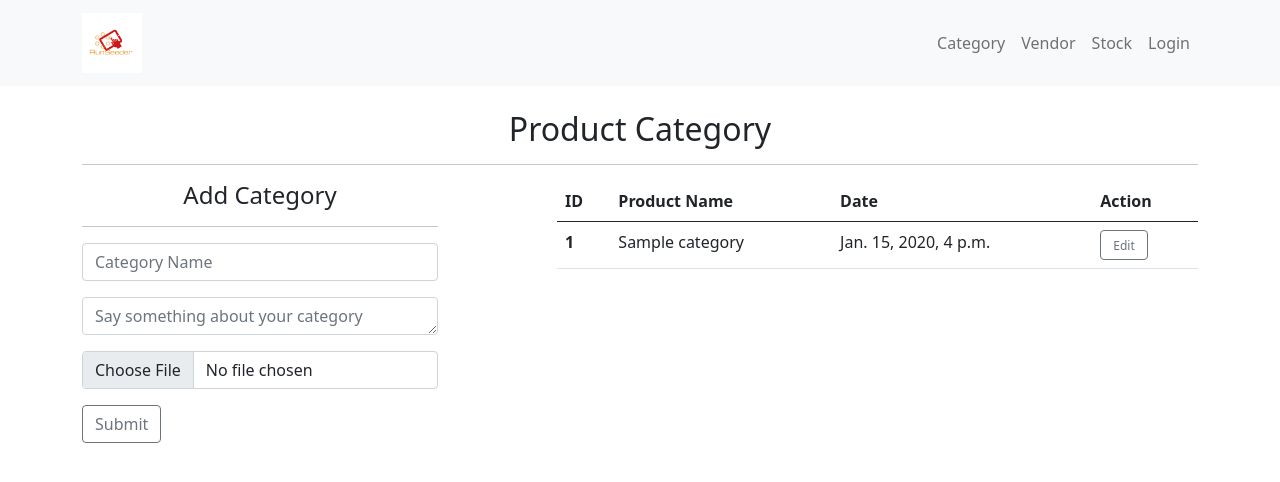
After one commit to Ammin124/StoreManagement, a Django app: page /category/ in a window 1280 px wide. The commit adds this page. Shown: the top 482 px of the page. Run offline with Django 4.2, Linux system fonts and the light colour scheme; tables that the repository leaves empty hold one stand-in row (values such as "Sample post").

Commit message:
Product Category add &view section

```diff
--- /dev/null
+++ b/app/forms.py
@@ -0,0 +1,16 @@
+from django import forms
+from .models import Category, Vendor, UserProfile, StoreItem
+
+class CategoryForms(forms.ModelForm):
+    name = forms.CharField(label="", widget=forms.TextInput(attrs={'class': 'form-control', 'placeholder': 'Category Name'}))
+    about = forms.CharField(label="", widget=forms.Textarea(attrs={'class': 'form-control', 'placeholder': 'Say something about your category', 'style': 'height:20px;'}))
+    class Meta:
+        model = Category
+        fields = ('name', 'about', 'image')
+
+        widgets = {
+            'image': forms.FileInput(attrs={'class': 'form-control'}),
+        }
+        labels = {
+            'image': '',
+        }
--- a/app/models.py
+++ b/app/models.py
@@ -20,6 +20,8 @@ class Category(models.Model):
 
     def __str__(self):
         return self.name
+    class Meta:
+        ordering = ['-id']
 
 class Vendor(models.Model):
     name = models.CharField(max_length=200, unique=True)
--- a/app/urls.py
+++ b/app/urls.py
@@ -4,6 +4,8 @@ from . import views
 urlpatterns = [
     path('', views.loginUser, name='login'),
     path('home/', views.home, name='home'),
+    path('category/', views.category, name='category'),
+
     path('logout/', views.logoutUser, name='logout'),
 
 ]
--- a/app/views.py
+++ b/app/views.py
@@ -2,6 +2,8 @@ from django.contrib.auth import authenticate
 from django.shortcuts import render, redirect
 from django.contrib.auth import authenticate,login,logout
 from django.contrib import messages
+from .models import Category, Vendor, UserProfile, StoreItem
+from .forms import CategoryForms
 
 # Create your views here.
 
@@ -28,3 +30,23 @@ def logoutUser(request):
     logout(request)
     messages.success(request, "logout your account ?")
     return redirect('login')
+
+def category(request):
+    if request.method == 'POST':
+        catForms = CategoryForms(request.POST)
+        if catForms.is_valid():
+            name = catForms.cleaned_data['name']
+            about = catForms.cleaned_data['about']
+            image = catForms.cleaned_data['image']
+            catData = Category(name=name, about=about, image=image)
+            catData.save()
+        catForms = CategoryForms()
+    else:
+        catForms = CategoryForms()
+    categoryData = Category.objects.all()
+
+    context = {
+        'catForms': catForms,
+        'categoryData': categoryData,
+    }
+    return render(request,'home/category.html', context)
--- a/templates/base.html
+++ b/templates/base.html
@@ -1,4 +1,5 @@
 <!doctype html>
+{% load static %}
 <html lang="en">
     <head>
         <!-- Required meta tags -->
--- /dev/null
+++ b/templates/home/category.html
@@ -0,0 +1,50 @@
+{% extends 'base.html' %}
+
+{% block title %}
+	Product Category.
+{% endblock %}
+
+{% block content %}
+    <div class="container">
+        <br>
+        <h2 class="text-center">Product Category</h2>
+        <hr>
+        <div class="row">
+            <div class="col-6 col-md-4">
+                <h4 class="text-center">Add Category</h4>
+                <hr>
+                <div class="form-group">
+                    <form method="POST" action="">
+                        {% csrf_token %}
+                        {{ catForms.as_p }}
+                        <button class="btn btn-outline-secondary">Submit</button>
+                    </form>
+                </div>
+            </div>
+            <div class="col-md-7 offset-1">
+                <table class="table table-hover">
+                    <thead>
+                        <tr>
+                            <th scope="col">ID</th>
+                            <th scope="col">Product Name</th>
+                            <th scope="col">Date</th>
+                            <th scope="col">Action</th>
+                        </tr>
+                    </thead>
+                    <tbody>
+                        {% for cata in categoryData %}
+                        	<tr>
+                                <th scope="row">{{ cata.id }}</th>
+                                <td>{{ cata.name }}</td>
+                                <td>{{ cata.modified }}</td>
+                                <td><button type="button" class="btn btn-outline-secondary"
+                                style="height: 30px;font-size: 12px">Edit</button></td>
+                            </tr>
+                        {% endfor %}
+
+                    </tbody>
+                </table>
+            </div>
+        </div>
+    </div>
+{% endblock %}
--- a/templates/home/navbar.html
+++ b/templates/home/navbar.html
@@ -1,19 +1,27 @@
-
+{% load static %}
 <nav class="navbar navbar-expand-lg navbar-light bg-light">
     <div class="container">
-            <a class="navbar-brand" href="#">Navbar</a>
+        <a class="navbar-brand" href="{% url 'home' %}"><img style="width: 60px" src="{% static 'logo/RunSeeder.png' %}" alt=""></a>
         <button class="navbar-toggler" type="button" data-bs-toggle="collapse" data-bs-target="#navbarScroll" aria-controls="navbarScroll" aria-expanded="false" aria-label="Toggle navigation">
             <span class="navbar-toggler-icon"></span>
         </button>
         <div class="collapse navbar-collapse" id="navbarScroll">
-                <ul class="navbar-nav me-auto my-2 my-lg-0 navbar-nav-scroll" style="--bs-scroll-height: 100px;">
+            <ul class="navbar-nav ms-auto my-2 my-lg-0 navbar-nav-scroll" style="--bs-scroll-height: 100px;">
                 <li class="nav-item">
-                        <a class="nav-link active" aria-current="page" href="#">Home</a>
+                    <a class="nav-link" href="{% url 'category' %}">Category</a>
                 </li>
                 <li class="nav-item">
-                        <a class="nav-link" href="#">Link</a>
+                    <a class="nav-link" href="#">Vendor</a>
                 </li>
-                    {% if user.is_authenticated %}
+                <li class="nav-item">
+                    <a class="nav-link" href="#">Stock</a>
+                </li>
+                {% if request.user.is_authenticated%}
+                    <li class="nav-item">
+                        <a style="cursor: pointer;" class="nav-link"  href="#">
+                            Welcome, {{ request.user.username }} <i class="fas fa-user circle"></i>
+                        </a>
+                    </li>
                     <li class="nav-item">
                         <a class="nav-link" href="{% url 'logout' %}">Logout</a>
                     </li>
```
Also changed, not shown: templates/home/vendor.html (added, +9 -0 lines), static/logo/RunSeeder.png (added). Lines whose indentation alone changed are shown as unchanged.
